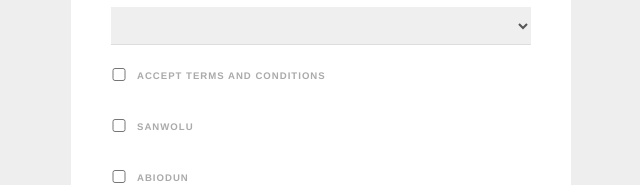
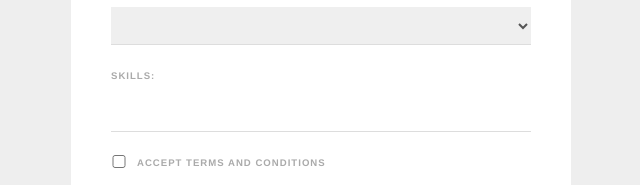
Before and after one commit to Omoefe-Ugboma/vue-formtrial, a Vue app in the folder vueformslooks/: page / in a window 1280 px wide. Shown: the part 318-503 px from the top of the page, without its empty margins (319-959 px from the left). Built offline with nearby package versions, Linux system fonts and the light colour scheme.

Commit message:
Added clieck event with skills selections

```diff
--- a/vueformslooks/src/components/SignForms.vue
+++ b/vueformslooks/src/components/SignForms.vue
@@ -12,6 +12,12 @@
             <option value="developer">Web Developer</option>
             <option value="designer">Web Designer</option>
         </select>
+
+         <label>Skills:</label>
+         <input type="text" v-model="tempSkill" @keyup.alt="addskill">
+           <div v-for="skill in skills" :key="skill" class="pill">
+              <span @click="deleteskill(skill)">{{skill}}</span>
+           </div>
         <div class="terms">
           <input type="checkbox" v-model="terms" required>
           <label>Accept terms and conditions</label>
@@ -29,6 +35,7 @@
            <input type="checkbox" value="Edo" v-model="names">
            <label>Obaseki</label>
         </div>
+
     </form>
 
     <p>Email: {{ email }}</p>
@@ -48,9 +55,26 @@
             pass:'',
             role:'',
             terms:false,
-            names:[]
+            names:[],
+            tempSkill:'',
+            skills:[]
         }
     },
+    methods:{
+        addskill(e){
+             if(e.key === ',' && this.tempSkill){
+                 if(!this.skills.includes(this.tempSkill)){
+                    this.skills.push(this.tempSkill)
+                 }
+                 this.tempSkill = ''
+             }
+        },
+        deleteskill(skill){
+            this.skills = this.skills.filter((item) => {
+                return skill !==item
+            })
+        }
+    }
 }
 </script>
 <style>
@@ -87,5 +111,17 @@
     position: relative;
     top: 2px;
 }
+.pill{
+    display: inline-block;
+    margin:20px 10px 0 0;
+    padding: 6px 12px;
+    background: #eee;
+    border-radius: 20px;
+    font-size: 12px;
+    letter-spacing: 1px;
+    font-weight: bold;
+    color: #777;
+    cursor: pointer;
+}
 
 </style>
```
